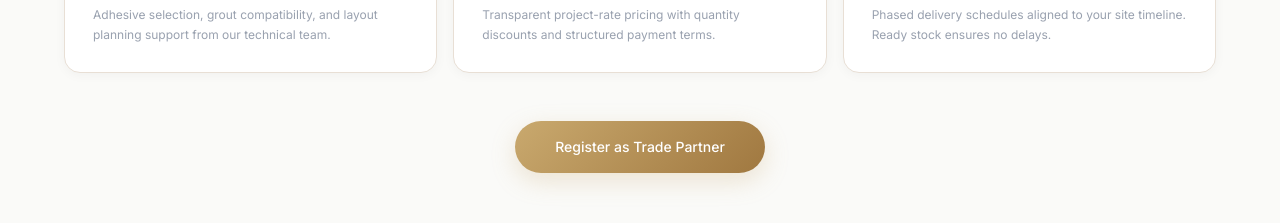
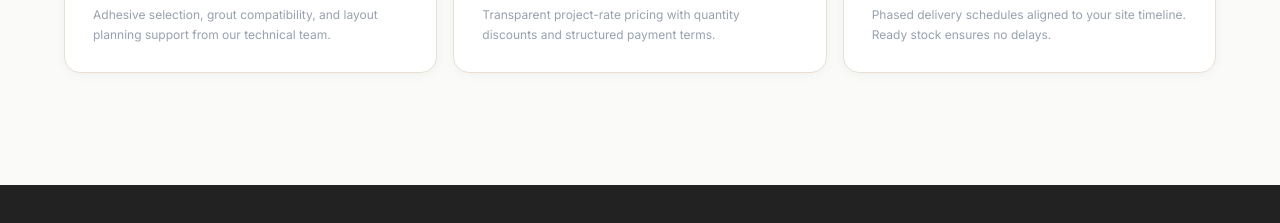
Before and after one commit to DHRUVPATEL010/Satapra-Ceramics, a React (Vite) app: page / in a window 1280 px wide. Shown: the part 6980-7203 px from the top of the page. Built offline with nearby package versions, Linux system fonts and the light colour scheme; the HTML template or start-up script is replaced by a standard one.

Commit message:
Remove Register as Trade Partner button from For Professionals section

```diff
--- a/src/App.tsx
+++ b/src/App.tsx
@@ -471,12 +471,6 @@ function ForProfessionals() {
               <p className="text-gray-400 text-xs leading-relaxed">{c.desc}</p>
             </div>
           ))}
-        </div>
-
-        <div className="text-center mt-12">
-          <button className="px-10 py-4 rounded-full text-sm font-medium text-white" style={{ background: 'linear-gradient(135deg, #C9A96E, #A07840)', boxShadow: '0 8px 24px rgba(201,169,110,0.28)' }}>
-            Register as Trade Partner
-          </button>
         </div>
       </div>
     </section>
```
